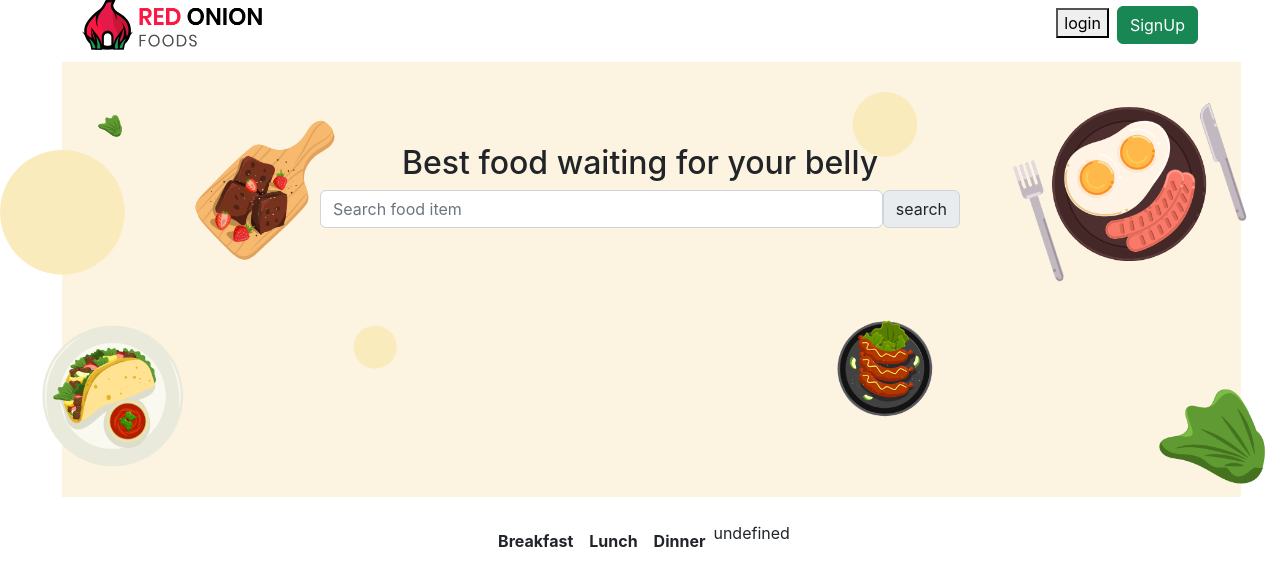
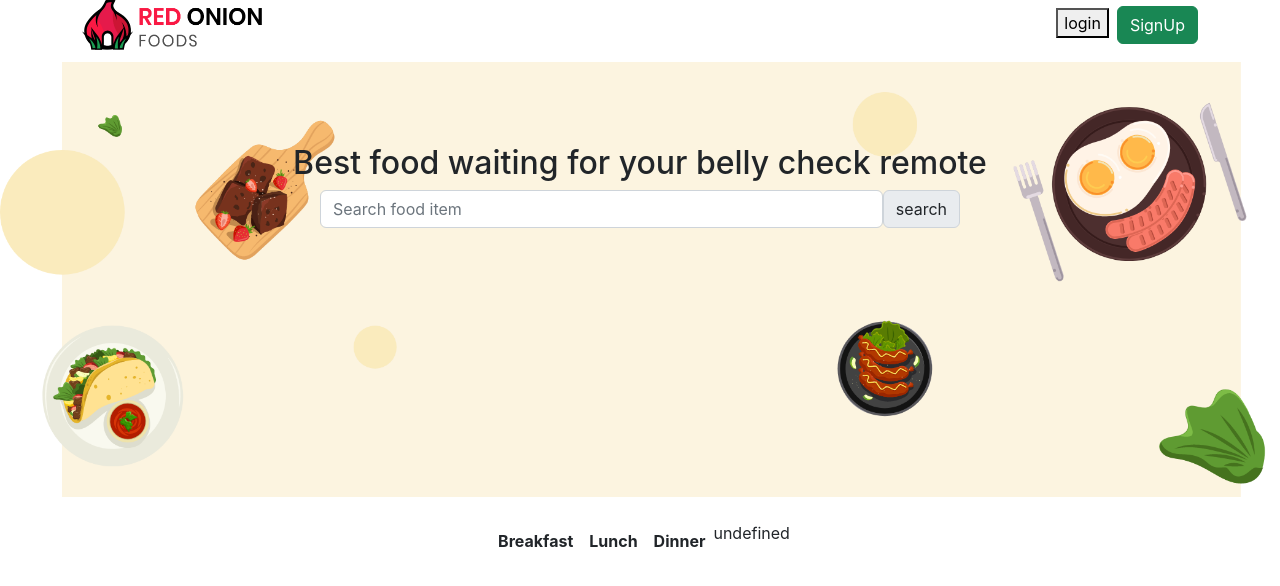
Before and after one commit to aktaruzzaman-shaon/resturant, a React (Create React App) app: page / in a window 1280 px wide. Shown: the top 586 px of the page. Built offline with nearby package versions, Linux system fonts and the light colour scheme.

Commit message:
test brach

```diff
--- a/src/Component/Home/Banner/Banner.js
+++ b/src/Component/Home/Banner/Banner.js
@@ -9,7 +9,7 @@ const Banner = () => {
                 <img className='mx-auto img-fluid' src={bannerbackground} alt="Bannerimage" />
             </div>
             <div className="banner-content-container input-group">
-                <h2 className='d-block w-100'>Best food waiting for your belly</h2>
+                <h2 className='d-block w-100'>Best food waiting for your belly check remote</h2>
 
                 <div className='d-block w-50 mx-auto d-flex'>
                     <input type="text" className="form-control" placeholder="Search food item" aria-label="Recipient's username" aria-describedby="basic-addon2" />
```
